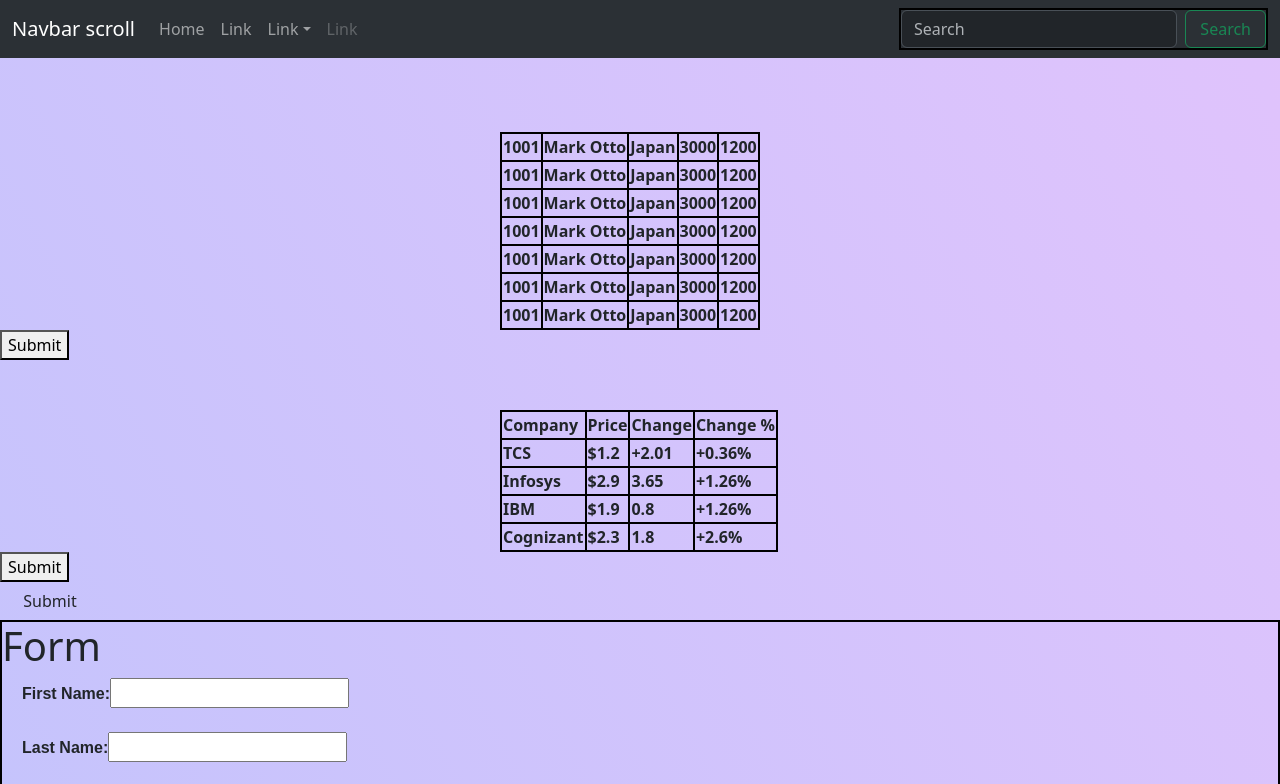
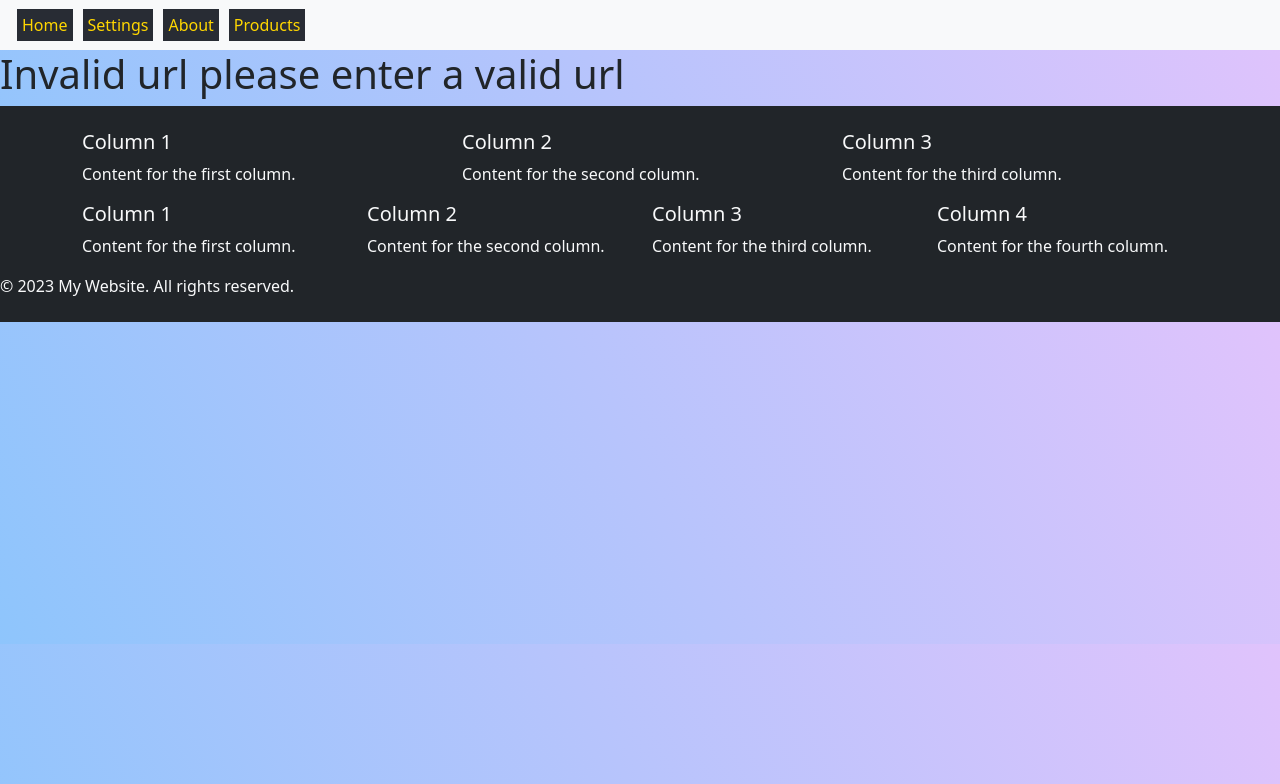
Before and after one commit to tarunreddybabi/React-class, a React (Create React App) app: page / in a window 1280 px wide. Shown: the top 784 px of the page. Built offline with nearby package versions, Linux system fonts and the light colour scheme; no server answers.

Commit message:
React Router dom

```diff
--- a/src/App.js
+++ b/src/App.js
@@ -1,56 +1,56 @@
 // import logo from './logo.svg';
 import "./App.css";
-import ButtonComponent from "./components/button/button";
-import TableItem from "./components/table/table";
-import { FormItem } from "./components/form/form";
-import { OrderedListComponents } from "./components/list/ol-ul";
-import { UnorderedListComponents } from "./components/list/ol-ul";
-import ButtonComponent1 from "./components/class-based/button1";
-import ColorChange from "./components/class-based/color";
-import ImageChange from "./components/class-based/image";
-import ApiCall from "./components/exceptional-handling/api-call";
-import ApiCall2 from "./components/exceptional-handling/api-call2";
-import ApiCall3 from "./components/exceptional-handling/api-call3";
-import InlineStyle from "./components/styling/inline-style";
-import ExternalStyle from "./components/styling/external-style";
-import ModuleStyle from "./components/styling/module-style";
-import Card from "./components/card/card";
-import BootstrapComponent from "./components/bootstrap/first-component";
-import ParentComponent from "./components/props/parent";
-import FormBoot from "./components/bootstrap/form";
-import TableBoot from "./components/bootstrap/table";
-import NavScrollExample from "./components/bootstrap/navbar";
-import Counter from "./components/counter/counter";
-import Mounting1 from "./components/lifecycle/mounting/mounting";
-import UpdatePhase from "./components/lifecycle/updating/updating";
-import Unmounting from "./components/lifecycle/unmount/unmounting";
-import UseStateExample1 from "./components/hooks/use-state/useStateEx1";
-import UseStateExample2 from "./components/hooks/use-state/useStateEx2";
-import UseStateExample3 from "./components/hooks/use-state/useStateEx3";
-import UseStateExample4 from "./components/hooks/use-state/useStateEx4";
-import Uncontrolled from "./components/uncontrolled/uncontrolled";
-import Circle from "./components/circles/circle";
-import Controlled from "./components/controlled/controlled";
-import Register from "./components/register-page/register";
-import InputCircles from "./components/input-circles/input-circle";
+// import ButtonComponent from "./components/button/button";
+// import TableItem from "./components/table/table";
+// import { FormItem } from "./components/form/form";
+// import { OrderedListComponents } from "./components/list/ol-ul";
+// import { UnorderedListComponents } from "./components/list/ol-ul";
+// import ButtonComponent1 from "./components/class-based/button1";
+// import ColorChange from "./components/class-based/color";
+// import ImageChange from "./components/class-based/image";
+// import ApiCall from "./components/exceptional-handling/api-call";
+// import ApiCall2 from "./components/exceptional-handling/api-call2";
+// import ApiCall3 from "./components/exceptional-handling/api-call3";
+// import InlineStyle from "./components/styling/inline-style";
+// import ExternalStyle from "./components/styling/external-style";
+// import ModuleStyle from "./components/styling/module-style";
+// import Card from "./components/card/card";
+// import BootstrapComponent from "./components/bootstrap/first-component";
+// import ParentComponent from "./components/props/parent";
+// import FormBoot from "./components/bootstrap/form";
+// import TableBoot from "./components/bootstrap/table";
+// import NavScrollExample from "./components/bootstrap/navbar";
+// import Counter from "./components/counter/counter";
+// import Mounting1 from "./components/lifecycle/mounting/mounting";
+// import UpdatePhase from "./components/lifecycle/updating/updating";
+// import Unmounting from "./components/lifecycle/unmount/unmounting";
+// import UseStateExample1 from "./components/hooks/use-state/useStateEx1";
+// import UseStateExample2 from "./components/hooks/use-state/useStateEx2";
+// import UseStateExample3 from "./components/hooks/use-state/useStateEx3";
+// import UseStateExample4 from "./components/hooks/use-state/useStateEx4";
+// import Uncontrolled from "./components/uncontrolled/uncontrolled";
+// import Circle from "./components/circles/circle";
+// import Controlled from "./components/controlled/controlled";
+// import Register from "./components/register-page/register";
+// import InputCircles from "./components/input-circles/input-circle";
 import NavigationStack from "./navigationStack/navigation";
 
 
 
 function App() {
-  const greenColor = "green";
+  // const greenColor = "green";
 
-  const tableElements = {
-    Invoice: "1001",
-    Customer: "Mark Otto",
-    SHP: "Japan",
-    Price: "3000",
-    PurchasedPrice: "1200",
-  };
-  const { Invoice, Customer, SHP, Price, PurchasedPrice } = tableElements;
+  // const tableElements = {
+  //   Invoice: "1001",
+  //   Customer: "Mark Otto",
+  //   SHP: "Japan",
+  //   Price: "3000",
+  //   PurchasedPrice: "1200",
+  // };
+  // const { Invoice, Customer, SHP, Price, PurchasedPrice } = tableElements;
   return (
     <div>
-      <NavScrollExample />
+      {/* <NavScrollExample />
      <br></br>
       <table className="th" id="table">
        <thead className="th">
@@ -151,7 +151,7 @@
       <Circle/>
       <Controlled/>
       <Register/>
-      <InputCircles/>
+      <InputCircles/> */}
       <NavigationStack/>
 
     </div>
```
